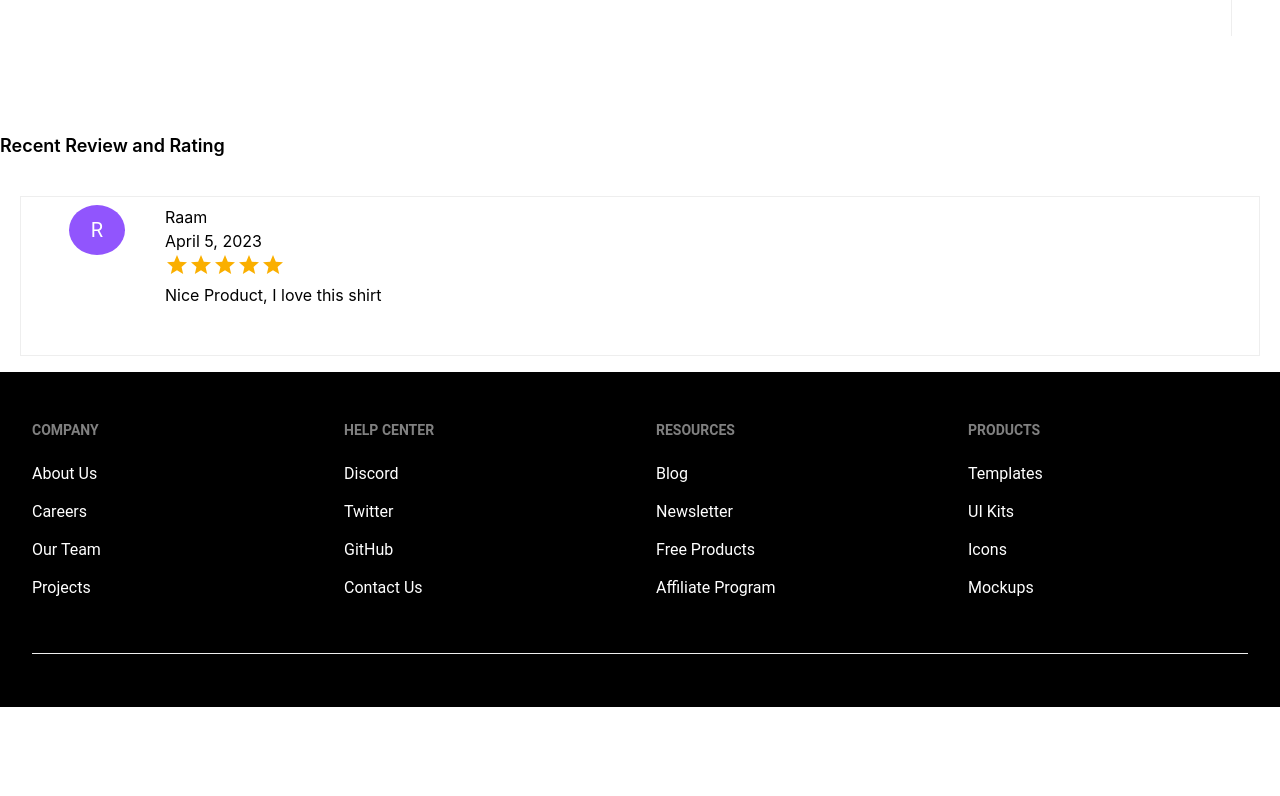
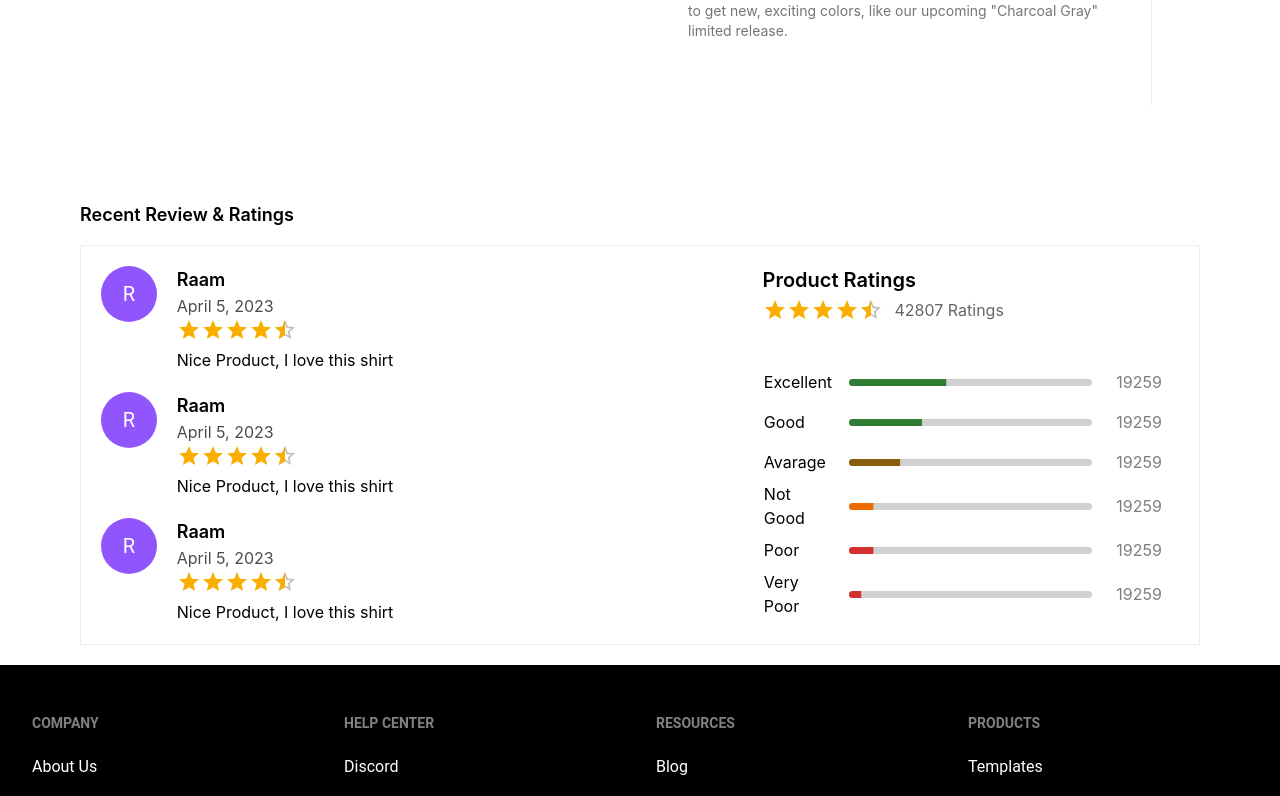
Before and after one commit to anurag121124/Ecommerce-Shopping-app-React-SpringBoot, a React (Create React App) app in the folder client/: page / in a window 1280 px wide. Shown: the part 1040-1836 px from the top of the page. Before the commit the page ends 1747 px from the top, so only its background shows below. Built offline with nearby package versions, Linux system fonts and the light colour scheme.

Commit message:
product details is ready

```diff
--- a/client/src/customer/components/ProductDetails/ProductReviewCard.jsx
+++ b/client/src/customer/components/ProductDetails/ProductReviewCard.jsx
@@ -4,11 +4,11 @@ const ProductReviewCard = () => {
   return (
     <div>
       <Grid container spacing={2} gap={3}>
-        <Grid item sx={1}>
+        <Grid item xs={1}>
           <Box>
             <Avatar
               classname="textwhite "
-              sx={{ width: 56, height:50, bgcolor: "#9155fd" }}
+              sx={{ width: 56, height:56, bgcolor: "#9155fd" }}
             >
               R
             </Avatar>
@@ -19,14 +19,14 @@ const ProductReviewCard = () => {
         <Grid item xs={9}>
           <div className=" space-y-2 ">
             <div>
-              <p>Raam</p>
-              <p>April 5, 2023</p>
+              <p className="font-semibold text-lg">Raam</p>
+              <p className="opacity-70">April 5, 2023</p>
             </div>
           </div>
-          <Rating value={4.5} name='half-rating'>
+          <Rating value={4.5} name='half-rating' readOnly precision={.5}>
             <p>Lorem ipsum, dolor sit amet consectetur adipisicing elit. </p>
 
-          </Rating>
+          </Rating >
           <p>Nice Product, I love this shirt</p>
         </Grid>
       </Grid>
--- a/client/src/customer/components/ProductDetails/Productdetails.jsx
+++ b/client/src/customer/components/ProductDetails/Productdetails.jsx
@@ -1,8 +1,7 @@
 import { useState } from "react";
 import { StarIcon } from "@heroicons/react/20/solid";
 import { RadioGroup } from "@headlessui/react";
-import { Button, Rating } from "@mui/material";
-import Grid from '@mui/system/Unstable_Grid/Grid'
+import { Box, Button, Grid, LinearProgress, Rating } from "@mui/material";
 import ProductReviewCard from "./ProductReviewCard";
 
 
@@ -65,7 +64,7 @@ export default function Productdetails() {
   const [selectedSize, setSelectedSize] = useState(product.sizes[2]);
 
   return (
-    <div className="bg-white">
+    <div className="bg-white lg:px-20">
       <div className="pt-6">
         <nav aria-label="Breadcrumb">
           <ol
@@ -114,6 +113,7 @@ export default function Productdetails() {
                 alt={product.images[0].alt}
                 className="h-full w-full object-cover object-center"
               />
+
             </div>
             <div className=" flex flex-wrap space-x-5 justify-center">
               {product.images.map((item) => (
@@ -172,7 +172,7 @@ export default function Productdetails() {
                     <RadioGroup.Label className="sr-only">
                       Choose a size
                     </RadioGroup.Label>
-                    <div className="grid grid-cols-4 gap-4 sm:grid-cols-8 lg:grid-cols-4">
+                    <div className="grid grid-cols-4 gap-4 sm:grid-cols-8 lg:grid-cols-10">
                       {product.sizes.map((size) => (
                         <RadioGroup.Option
                           key={size.name}
@@ -235,8 +235,8 @@ export default function Productdetails() {
 
                 <Button
                   variant="contained"
-                  color="secondary"
-                  sx={{ px: "2rem", py: "1rem", bgcolor: "#9155fd" }}
+                  type="submit"
+                  sx={{ padding: ".8rem 2rem", marginTop: "2rem" }}
                 >
                   Add To Bag
                 </Button>
@@ -283,19 +283,184 @@ export default function Productdetails() {
         </section>
 
         {/* This is for rating and reviews */}
-        <section className="">
-          <h1 className="font-semibold text-lg pb-4">
-            Recent Review and Rating
-          </h1>
-          <div className="border p-12 mb-4 m-5">
-            <Grid container spacing={7}></Grid>
+    <section className=" mb-5">
+      <h1 className="font-semibold text-lg pb-4">Recent Review & Ratings</h1>
 
+      <div className="border p-5">
+        <Grid container spacing={7}>
           <Grid item xs={7}>
           <div className="space-y-5">
-                <ProductReviewCard/>
+                {[1,1,1].map((item)=> <ProductReviewCard/>)}
+              </div>
+          </Grid>
 
+          <Grid item xs={5}>
+            <h1 className="text-xl font-semibold pb-1">Product Ratings</h1>
+            <div className="flex items-center space-x-3 pb-10">
+              <Rating name="read-only" value={4.6} precision={0.5} readOnly />
+              <p className="opacity-60">42807 Ratings</p>
             </div>
+                <Box>
+                  <Grid
+                    container
+                    justifyContent="center"
+                    alignItems="center"
+                    gap={2}
+                  >
+                    <Grid xs={2}>
+                      <p className="p-0">Excellent</p>
+                    </Grid>
+                    <Grid xs={7}>
+                      <LinearProgress
+                        className=""
+                        sx={{ bgcolor: "#d0d0d0", borderRadius: 4, height: 7 }}
+                        variant="determinate"
+                        value={40}
+                        color="success"
+                      />
+                    </Grid>
+                    <Grid xs={2}>
+                      <p className="opacity-50 p-2">19259</p>
+                    </Grid>
+                  </Grid>
+                </Box>
+                <Box>
+                  <Grid
+                    container
+                    justifyContent="center"
+                    alignItems="center"
+                    gap={2}
+                  >
+                    <Grid xs={2}>
+                      <p className="p-0">Good</p>
+                    </Grid>
+                    <Grid xs={7}>
+                      <LinearProgress
+                        className=""
+                        sx={{ bgcolor: "#d0d0d0", borderRadius: 4, height: 7 }}
+                        variant="determinate"
+                        value={30}
+                        color="success"
+                      />
+                    </Grid>
+                    <Grid xs={2}>
+                      <p className="opacity-50 p-2">19259</p>
+                    </Grid>
+                  </Grid>
+                </Box>
+                <Box>
+                  <Grid
+                    container
+                    justifyContent="center"
+                    alignItems="center"
+                    gap={2}
+                  >
+                    <Grid xs={2}>
+                      <p className="p-0">Avarage</p>
+                    </Grid>
+                    <Grid xs={7}>
+                      <LinearProgress
+                        className=""
+                        sx={{
+                          bgcolor: "#d0d0d0",
+                          borderRadius: 4,
+                          height: 7,
+                          "& .MuiLinearProgress-bar": {
+                            bgcolor: "#885c0a", // stroke color
+                          },
+                        }}
+                        variant="determinate"
+                        value={21}
+                        color="success"
+                      />
+                    </Grid>
+                    <Grid xs={2}>
+                      <p className="opacity-50 p-2">19259</p>
+                    </Grid>
+                  </Grid>
+                </Box>
+                <Box>
+                  <Grid
+                    container
+                    justifyContent="center"
+                    alignItems="center"
+                    gap={2}
+                  >
+                    <Grid xs={2}>
+                      <p className="p-0">Not Good</p>
+                    </Grid>
+                    <Grid xs={7}>
+                      <LinearProgress
+                        className=""
+                        sx={{ bgcolor: "#d0d0d0", borderRadius: 4, height: 7 }}
+                        variant="determinate"
+                        value={10}
+                        color="warning"
+                      />
+                    </Grid>
+                    <Grid xs={2}>
+                      <p className="opacity-50 p-2">19259</p>
+                    </Grid>
+                  </Grid>
+                </Box>
+                <Box>
+                  <Grid
+                    container
+                    justifyContent="center"
+                    alignItems="center"
+                    gap={2}
+                  >
+                    <Grid xs={2}>
+                      <p className="p-0">Poor</p>
+                    </Grid>
+                    <Grid xs={7}>
+                      <LinearProgress
+                        className=""
+                        sx={{ bgcolor: "#d0d0d0", borderRadius: 4, height: 7 }}
+                        variant="determinate"
+                        value={10}
+                        color="error"
+                      />
+                    </Grid>
+                    <Grid xs={2}>
+                      <p className="opacity-50 p-2">19259</p>
+                    </Grid>
+                  </Grid>
+                </Box>
+                <Box>
+                  <Grid
+                    container
+                    justifyContent="center"
+                    alignItems="center"
+                    gap={2}
+                  >
+                    <Grid xs={2}>
+                      <p className="p-0">Very Poor</p>
+                    </Grid>
+                    <Grid xs={7}>
+                      <LinearProgress
+                        className=""
+                        sx={{
+                          bgcolor: "#d0d0d0",
+                          borderRadius: 4,
+                          height: 7,
+                          "& .MuiLinearProgress-bar": {
+                            bgcolor: "#red", // stroke color
+                          },
+                        }}
+                        variant="determinate"
+                        value={5}
+                        color="error"
+                      />
+                    </Grid>
+                    <Grid xs={2}>
+                      <p className="opacity-50 p-2">19259</p>
+                    </Grid>
+                  </Grid>
+                </Box>
 
+            {/* Similar Box elements for other rating categories */}
+          </Grid>
         </Grid>
       </div>
     </section>
--- a/client/src/index.css
+++ b/client/src/index.css
@@ -28,6 +28,7 @@ code {
   margin-bottom: 61px;
   margin-top: 23px;
 } */
+
 @tailwind base;
 @tailwind components;
 @tailwind utilities;
```
Lines whose indentation alone changed are shown as unchanged.
